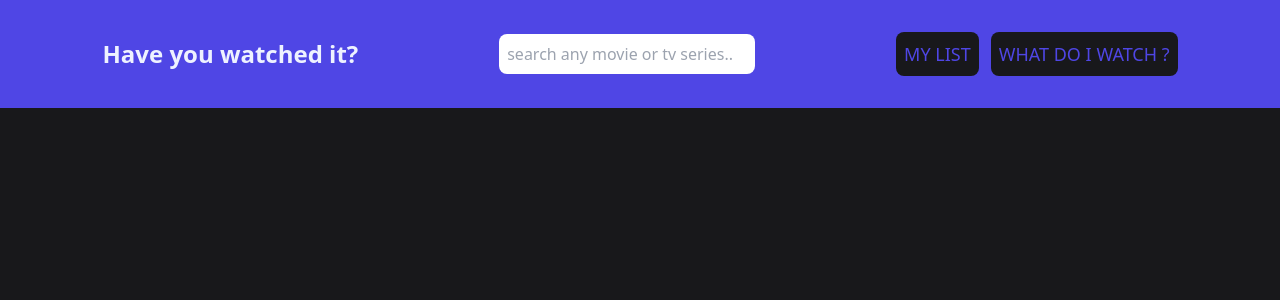
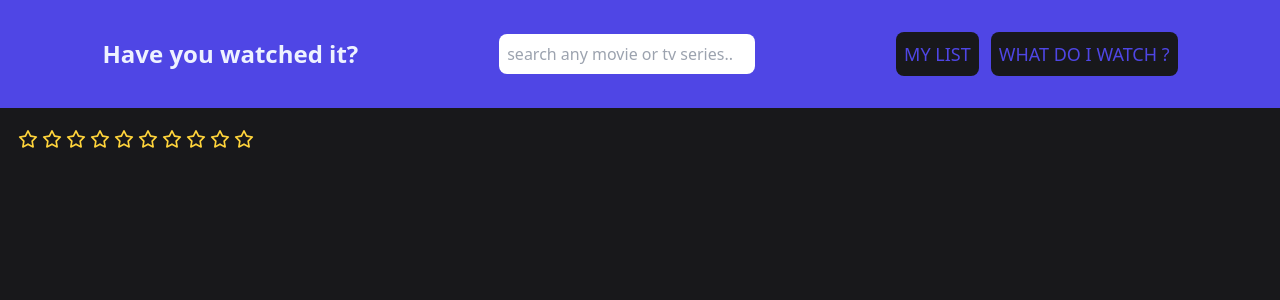
Before and after one commit to manuelloverso/react-movies-search, a React (Vite) app: page / in a window 1280 px wide. Shown: the top 300 px of the page. Built offline with nearby package versions, Linux system fonts and the light colour scheme.

Commit message:
add star-rating component

```diff
--- a/src/App.jsx
+++ b/src/App.jsx
@@ -1,5 +1,11 @@
 import AppHeader from "./components/AppHeader";
+import StarRating from "./components/StarRating";
 
 export default function App() {
-  return <AppHeader />;
+  return (
+    <>
+      <AppHeader />
+      <StarRating />
+    </>
+  );
 }
--- /dev/null
+++ b/src/components/StarRating.jsx
@@ -0,0 +1,41 @@
+import { useState } from "react";
+
+export default function StarRating() {
+  const [rating, setRating] = useState(0);
+  const [hoverRating, setHoverRating] = useState(0);
+
+  return (
+    <div className="star-rating p-4 flex gap-2 items-center">
+      <div className="stars flex h-8 items-center">
+        {Array.from({ length: 10 }, (_, i) => (
+          <span
+            key={i}
+            className="w-6 h-6 p-0.5"
+            onClick={() => setRating(i + 1)}
+            onMouseEnter={() => setHoverRating(i + 1)}
+            onMouseLeave={() => setHoverRating(0)}
+          >
+            {hoverRating >= i + 1 || (!hoverRating && rating >= i + 1) ? (
+              <svg xmlns="http://www.w3.org/2000/svg" viewBox="0 0 576 512">
+                <path
+                  fill="#FFD43B"
+                  d="M316.9 18C311.6 7 300.4 0 288.1 0s-23.4 7-28.8 18L195 150.3 51.4 171.5c-12 1.8-22 10.2-25.7 21.7s-.7 24.2 7.9 32.7L137.8 329 113.2 474.7c-2 12 3 24.2 12.9 31.3s23 8 33.8 2.3l128.3-68.5 128.3 68.5c10.8 5.7 23.9 4.9 33.8-2.3s14.9-19.3 12.9-31.3L438.5 329 542.7 225.9c8.6-8.5 11.7-21.2 7.9-32.7s-13.7-19.9-25.7-21.7L381.2 150.3 316.9 18z"
+                />
+              </svg>
+            ) : (
+              <svg xmlns="http://www.w3.org/2000/svg" viewBox="0 0 576 512">
+                <path
+                  fill="#FFD43B"
+                  d="M287.9 0c9.2 0 17.6 5.2 21.6 13.5l68.6 141.3 153.2 22.6c9 1.3 16.5 7.6 19.3 16.3s.5 18.1-5.9 24.5L433.6 328.4l26.2 155.6c1.5 9-2.2 18.1-9.7 23.5s-17.3 6-25.3 1.7l-137-73.2L151 509.1c-8.1 4.3-17.9 3.7-25.3-1.7s-11.2-14.5-9.7-23.5l26.2-155.6L31.1 218.2c-6.5-6.4-8.7-15.9-5.9-24.5s10.3-14.9 19.3-16.3l153.2-22.6L266.3 13.5C270.4 5.2 278.7 0 287.9 0zm0 79L235.4 187.2c-3.5 7.1-10.2 12.1-18.1 13.3L99 217.9 184.9 303c5.5 5.5 8.1 13.3 6.8 21L171.4 443.7l105.2-56.2c7.1-3.8 15.6-3.8 22.6 0l105.2 56.2L384.2 324.1c-1.3-7.7 1.2-15.5 6.8-21l85.9-85.1L358.6 200.5c-7.8-1.2-14.6-6.1-18.1-13.3L287.9 79z"
+                />
+              </svg>
+            )}
+          </span>
+        ))}
+      </div>
+      <span className="font-semibold text-lg ">
+        {hoverRating || rating || ""}
+      </span>
+    </div>
+  );
+}
```
